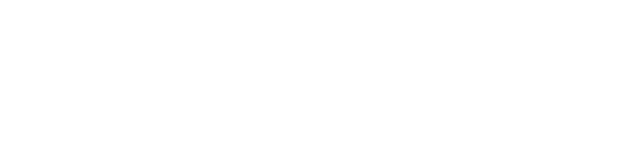
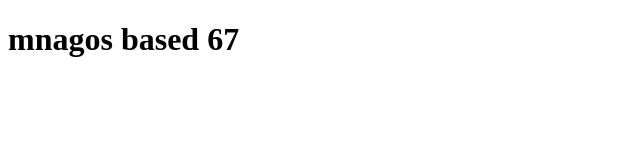
Before and after one commit to danielciarlini/testegithub, a plain HTML site: page index.html in a window 1280 px wide. Shown: the whole page, without its empty margins (0-640 px from the left). Drawn offline with Linux system fonts and the light colour scheme.

Commit message:
adicionar titulo pagian
foi adiciona o titulo na pagina inicial

```diff
--- a/index.html
+++ b/index.html
@@ -6,7 +6,7 @@
     <title>Document</title> <link rel="stylesheet" href="style.css">
 </head>
 <body>
-
+    <h1>mnagos based 67</h1>
     <script src="./script.js"></script>
 </body>
 </html>
```
